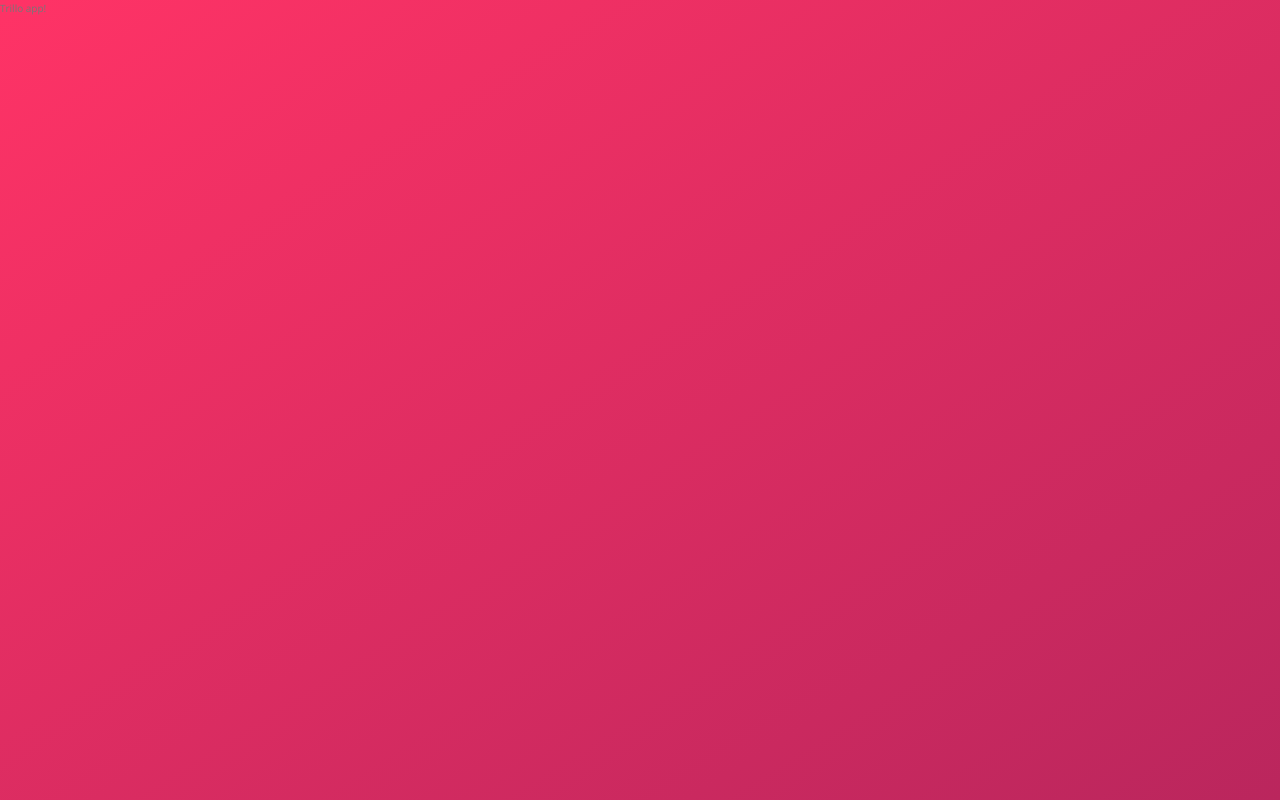
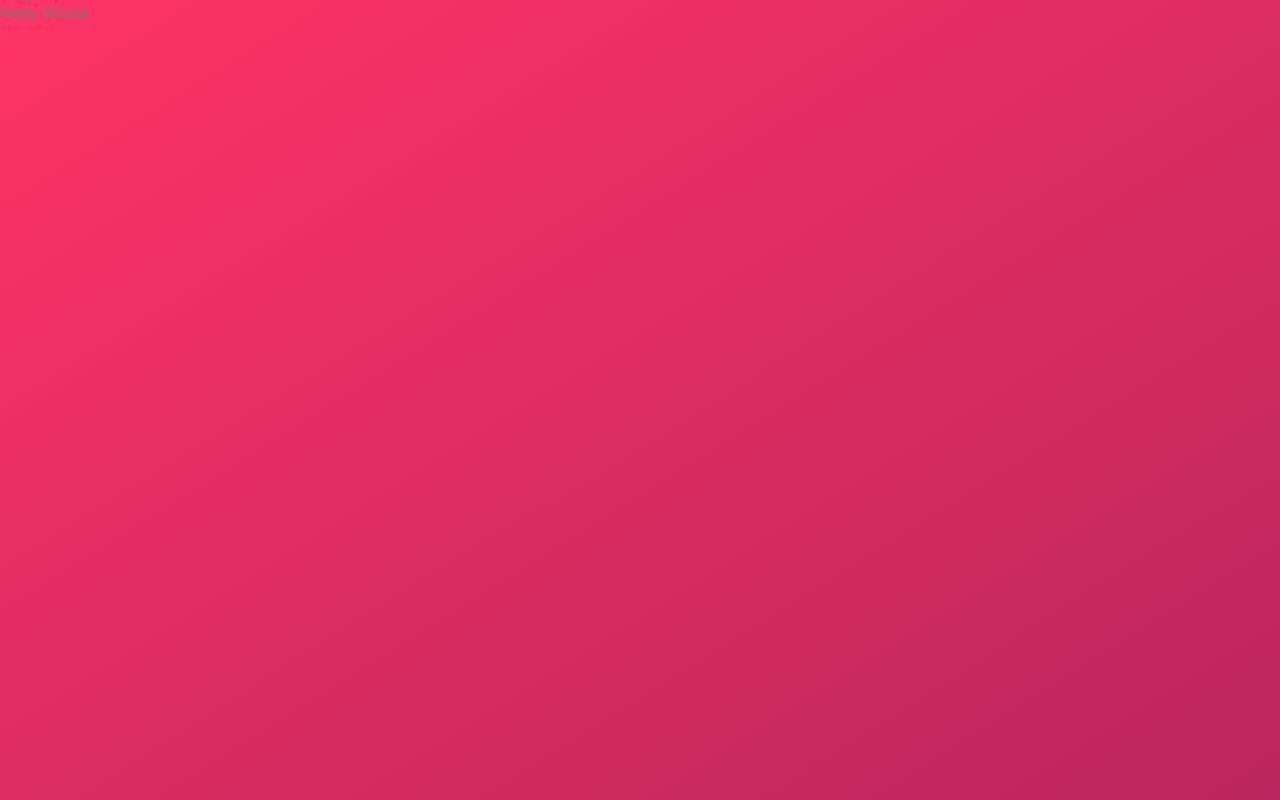
Before and after one commit to melwynt/booking-app, a website: page index.html in a window 1280 px wide. Drawn offline with nearby package versions, Linux system fonts and the light colour scheme.

Commit message:
:memo: Add basic elements to sass files

```diff
--- a/index.html
+++ b/index.html
@@ -11,6 +11,6 @@
         <title>trillo &mdash; Your all-in-one booking app</title>
     </head>
     <body>
-        Trillo app!
+        Hello World
     </body>
 </html>
--- a/sass/_base.scss
+++ b/sass/_base.scss
@@ -50,6 +50,7 @@
     font-family: "Open Sans", sans-serif;
     font-weight: 400;
     line-height: 1.6;
+    font-size: 1.6rem;
 
     color: var(--color-grey-dark-2);
 
```
Also changed, not shown: css/style.css.
